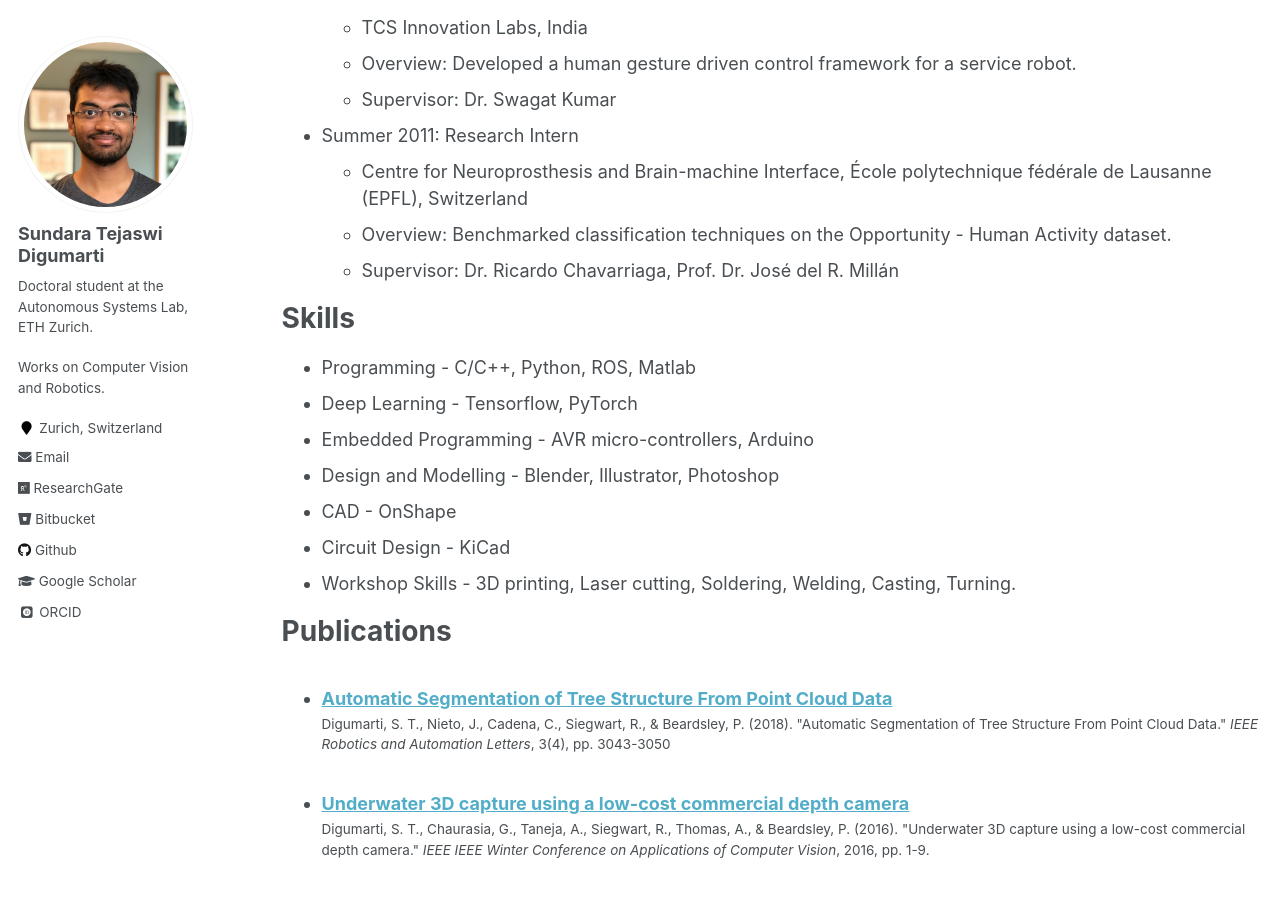
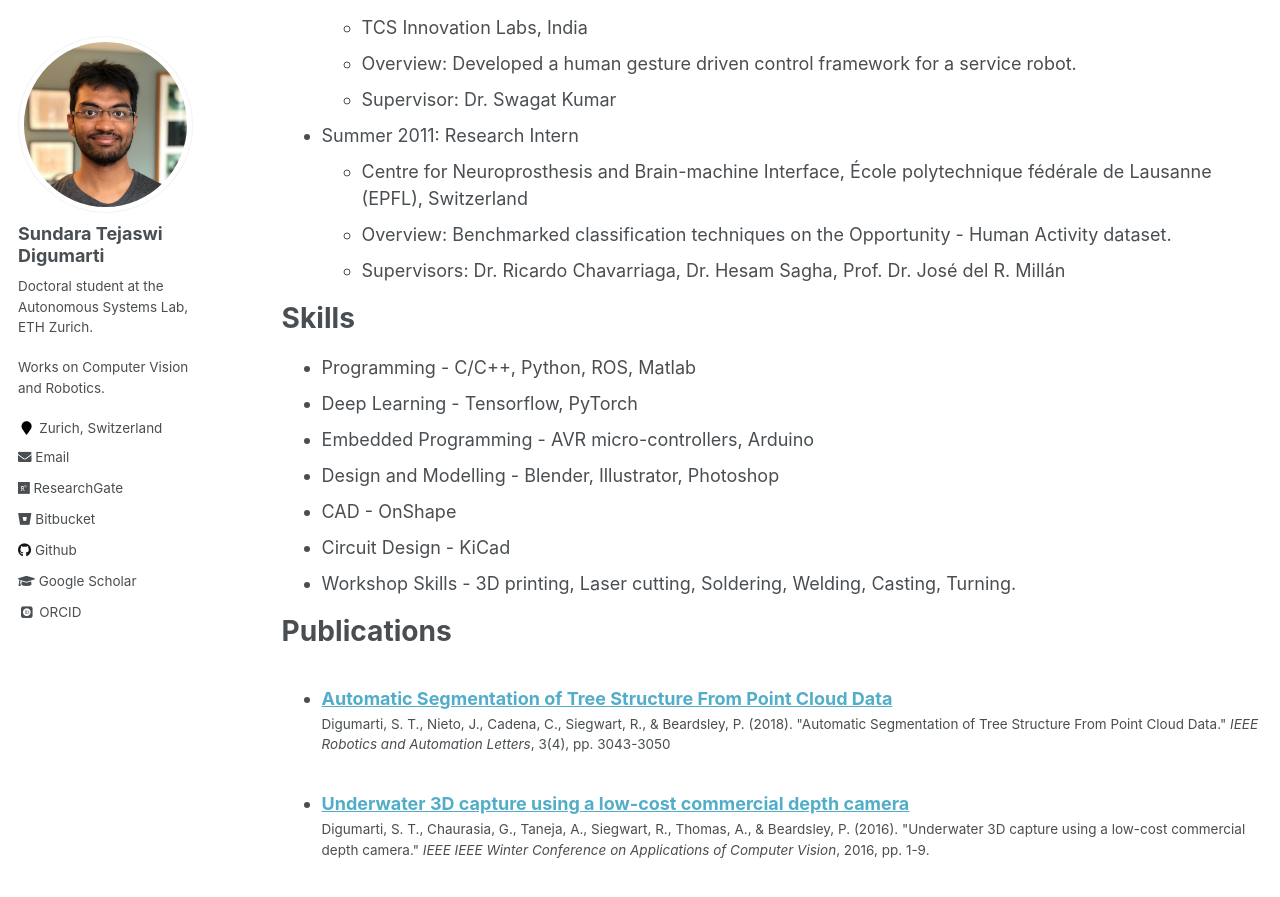
Before and after one commit to tejaswid/tejaswid.github.io, a Jekyll site: the page built from _pages/cv.md, in a window 1280 px wide and 900 px high, scrolled down 484 px. Shown: the top 897 px of the window. Built offline with Jekyll 4.4.1, drawn with Linux system fonts in a browser that asks for light colours; some web fonts are replaced.

Commit message:
Added hesam sagha

```diff
--- a/_pages/cv.md
+++ b/_pages/cv.md
@@ -26,7 +26,7 @@ Work experience
 * Summer 2011: Research Intern
   * Centre for Neuroprosthesis and Brain-machine Interface, École polytechnique fédérale de Lausanne (EPFL), Switzerland
   * Overview: Benchmarked classification techniques on the Opportunity - Human Activity dataset.
-  * Supervisor: Dr. Ricardo Chavarriaga, Prof. Dr. José del R. Millán
+  * Supervisors: Dr. Ricardo Chavarriaga, Dr. Hesam Sagha, Prof. Dr. José del R. Millán
 
 Skills
 ======
```
